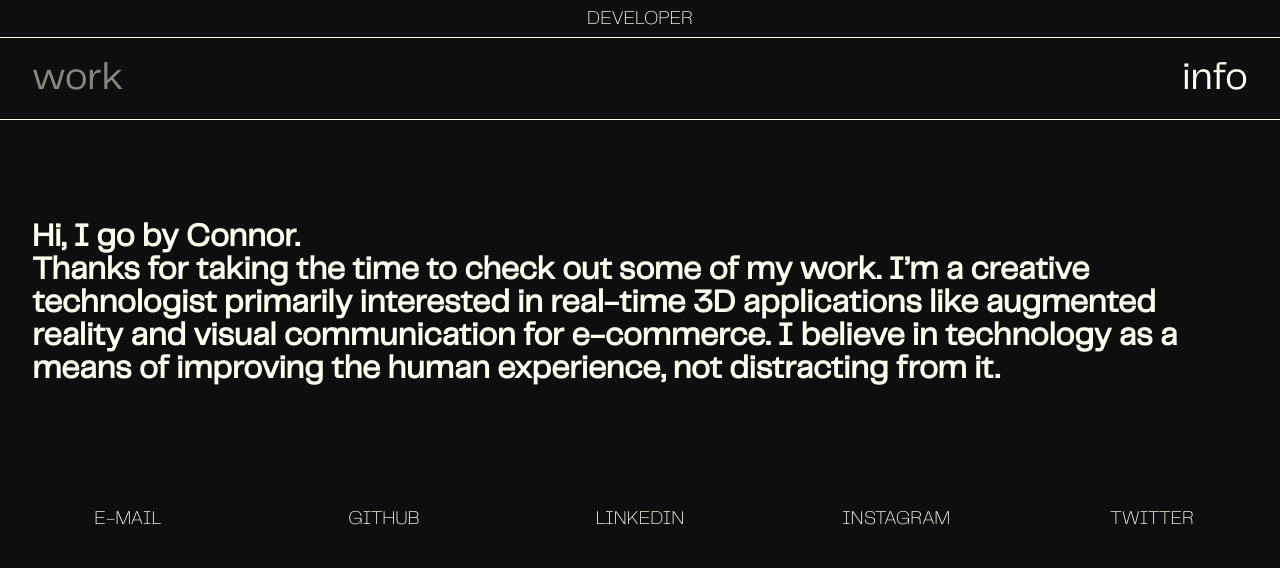
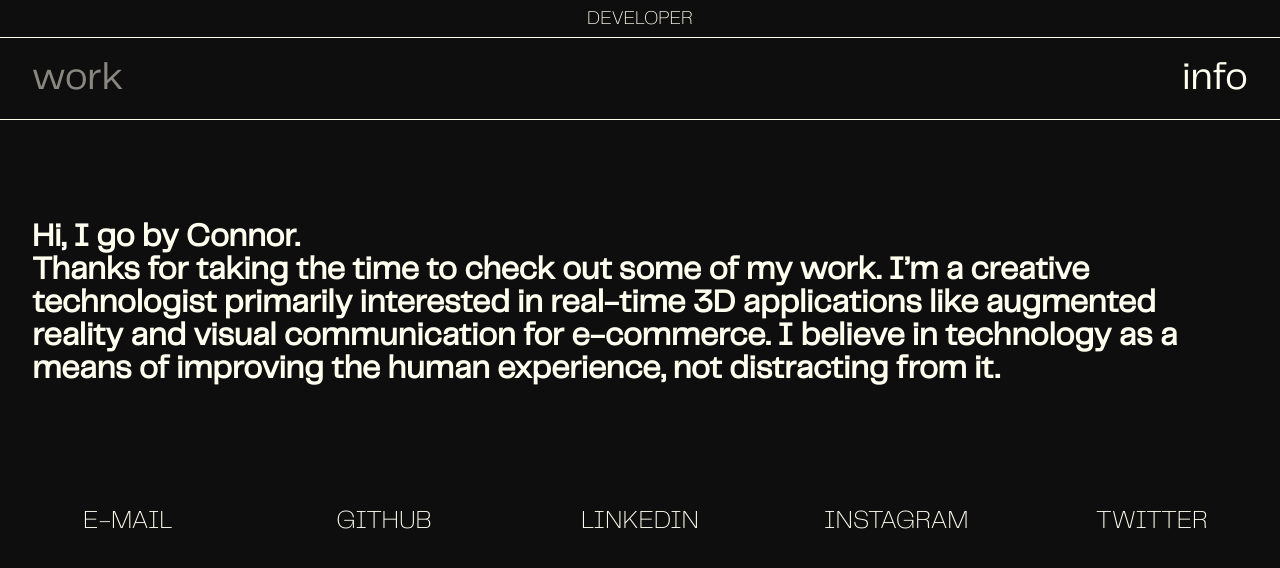
Before and after one commit to connorwhite-online/portfolio, a React (Create React App) app: page /info in a window 1280 px wide. Shown: the top 568 px of the page. Built offline with nearby package versions, Linux system fonts and the light colour scheme.

Commit message:
link styling reverted

```diff
--- a/src/components/Info/index.css
+++ b/src/components/Info/index.css
@@ -46,7 +46,8 @@ h1 {
     display: flex;
 }
 
-.link {
+div.link-box a.link {
+    text-decoration: none;
     font-family: 'Telegraf-Ultralight';
     font-size: 6vw;
 
@@ -72,7 +73,8 @@ h1 {
         border-bottom: none;
     }
 
-    a.link {
+    div.link-box a.link {
+        text-decoration: none;
         font-family: 'Telegraf-Ultralight';
         font-size: 2vw;
     }
```
